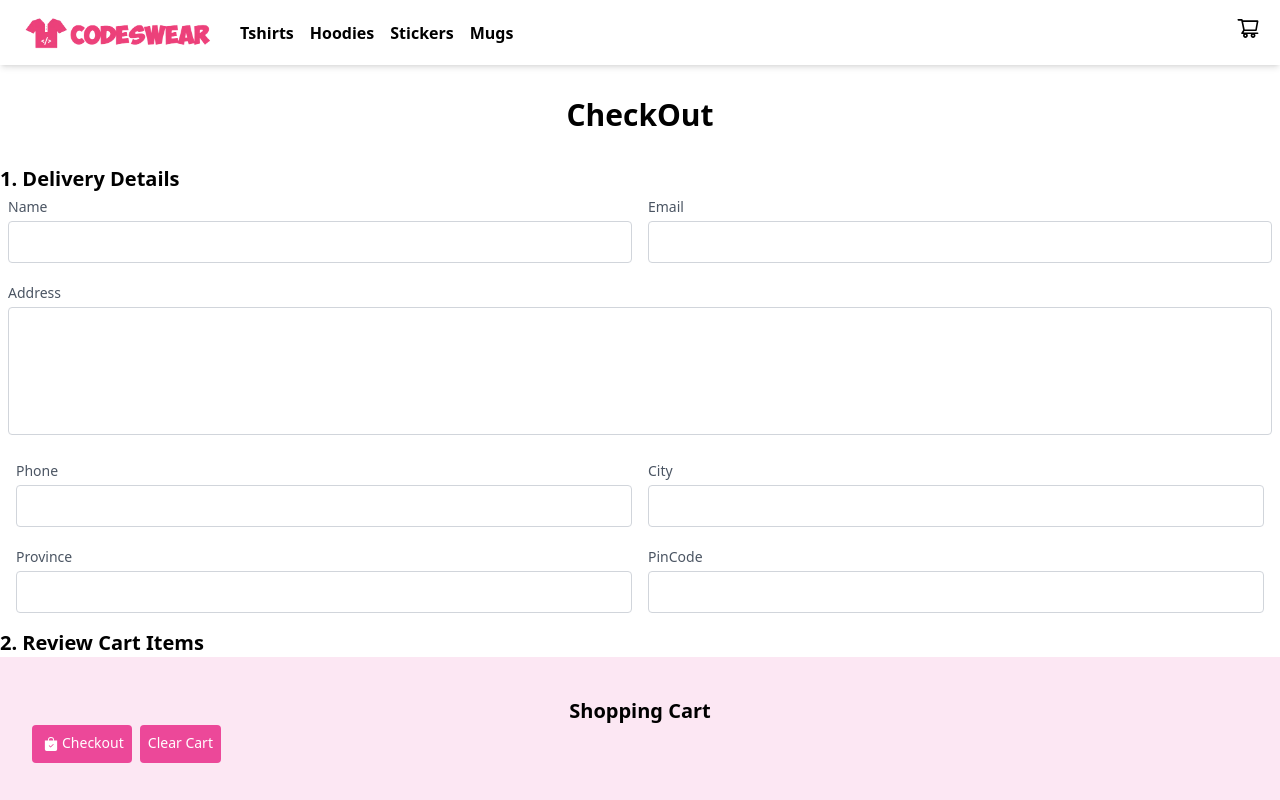
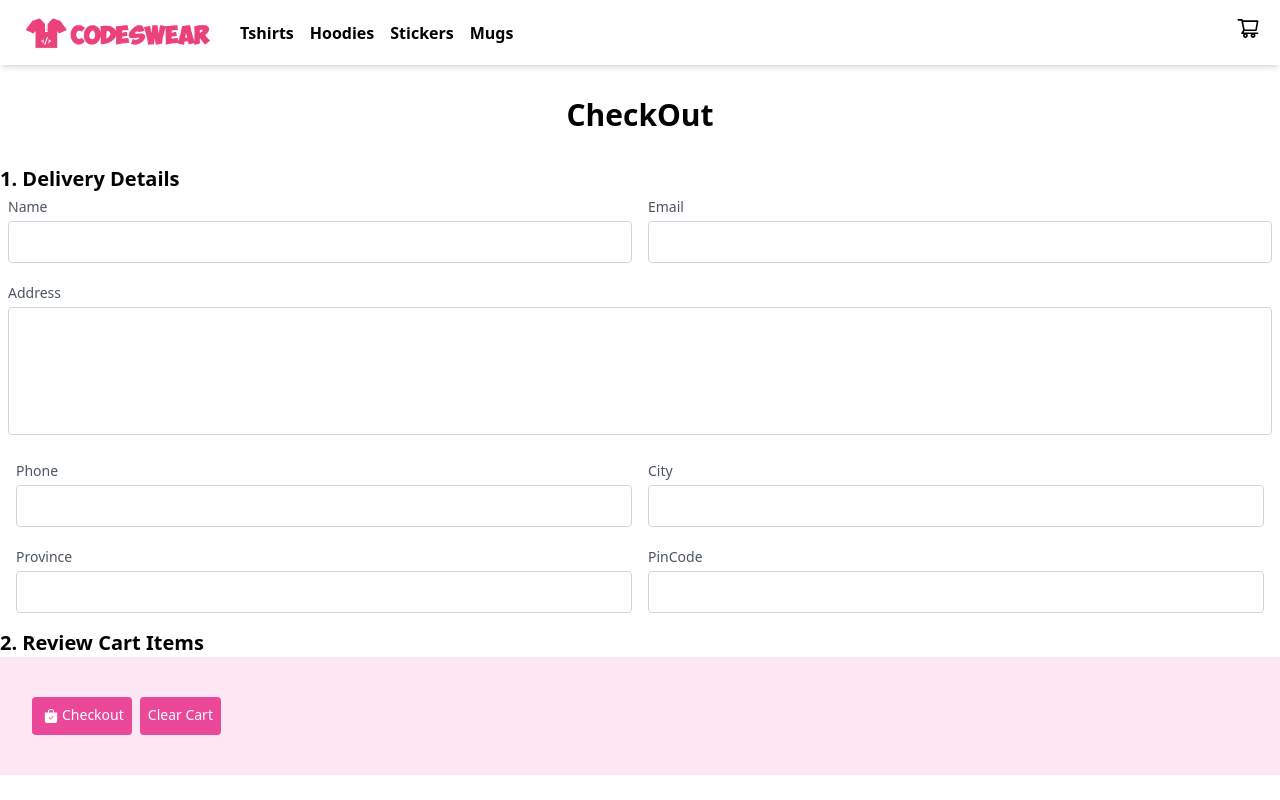
Before and after one commit to ahsanali7893/codeswear, a Next.js app: page /checkout in a window 1280 px wide. Shown: the top 800 px of the page. Built offline with nearby package versions, Linux system fonts and the light colour scheme.

Commit message:
Initial Changes

```diff
--- a/src/pages/checkout.js
+++ b/src/pages/checkout.js
@@ -121,7 +121,6 @@ const CheckOut = ({cart, clearCart,}) => {
         </div>
         <h2 className="font-bold text-xl">2. Review Cart Items</h2>
         <div className="sideCart bg-pink-100 px-8 p-10">
-          <h2 className="font-bold text-xl text-center">Shopping Cart</h2>
           <span className="absolute top-5 right-2 cursor-pointer text-2xl text-pink-500"></span>
           <ol className="list-decimal font-semibold">
             {cart &&
```
